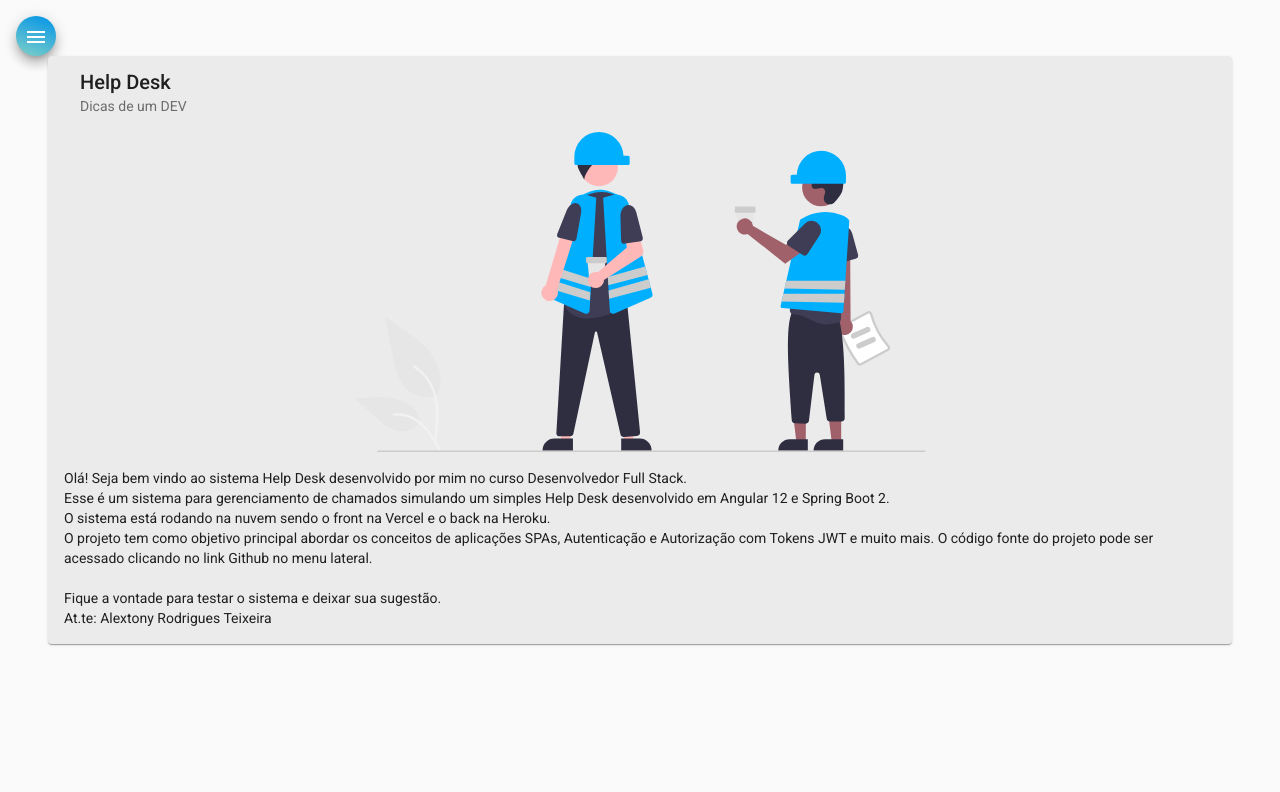
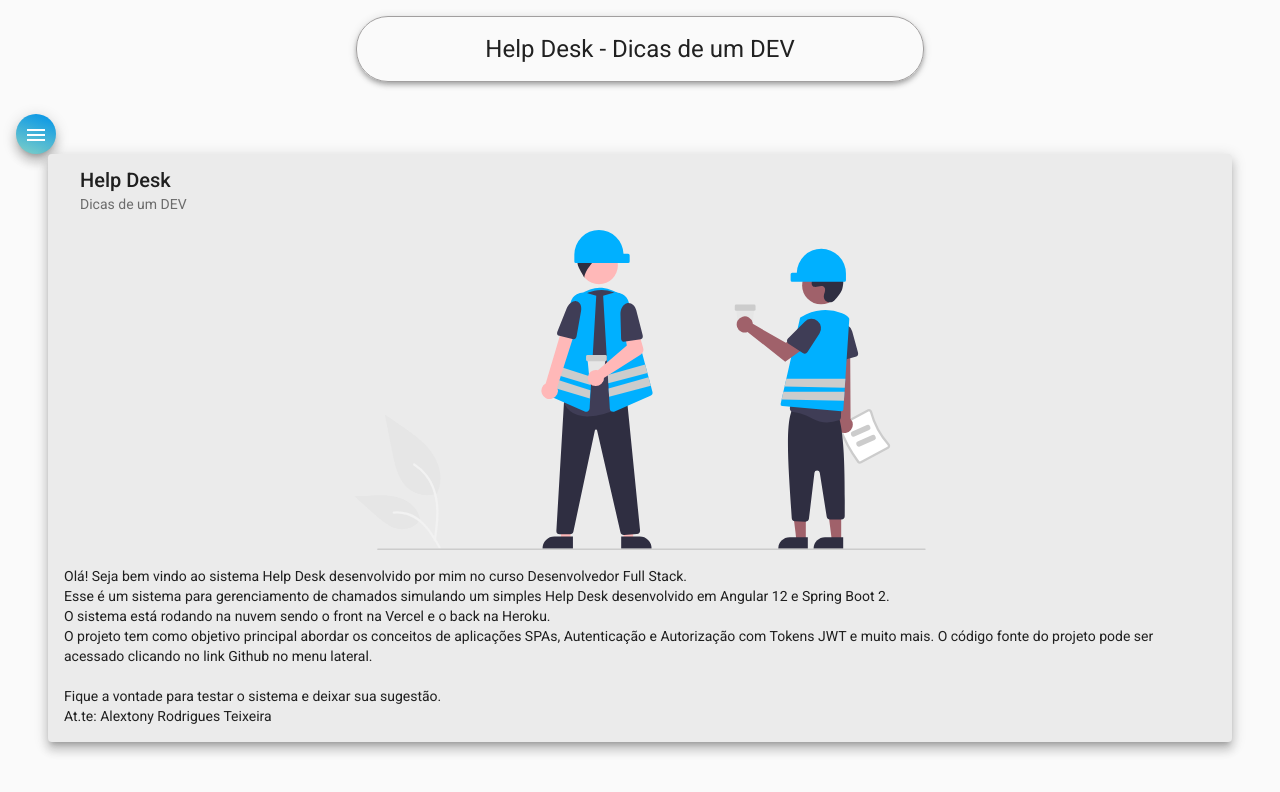
Before and after one commit to Alextony-cloud/helpdesk-front, an Angular app: page /home in a window 1280 px wide. Shown: the top 792 px of the page. Built offline with nearby package versions, Linux system fonts and the light colour scheme.

Commit message:
HTML e CSS para HEADER

```diff
--- a/src/app/components/header/header.component.css
+++ b/src/app/components/header/header.component.css
@@ -0,0 +1,12 @@
+.container{
+    display: flex;
+    align-items: center;
+    justify-content: center;
+}
+
+h1{
+    margin-top: 1rem;
+    border: 1px solid rgb(161, 159, 159);
+    padding: 1rem 10%;
+    border-radius: 2rem;
+}
--- a/src/app/components/header/header.component.html
+++ b/src/app/components/header/header.component.html
@@ -1 +1,3 @@
-<p>header works!</p>
+<div class="container">
+    <h1 class="mat-elevation-z4">Help Desk - Dicas de um DEV</h1>
+</div>
--- a/src/app/components/home/home.component.html
+++ b/src/app/components/home/home.component.html
@@ -1,4 +1,4 @@
-<mat-card class="card">
+<mat-card class="card mat-elevation-z8">
     <mat-card-header>
 
       <mat-card-title>Help Desk</mat-card-title>
--- a/src/app/components/nav/nav.component.html
+++ b/src/app/components/nav/nav.component.html
@@ -26,6 +26,7 @@
     </mat-drawer>
 
     <div class="sidenav-content">
+        <app-header></app-header>
       <button class="menu mat-elevation-z8" (click)="drawer.toggle()" mat-icon-button>
         <mat-icon>menu</mat-icon>
       </button>
```
